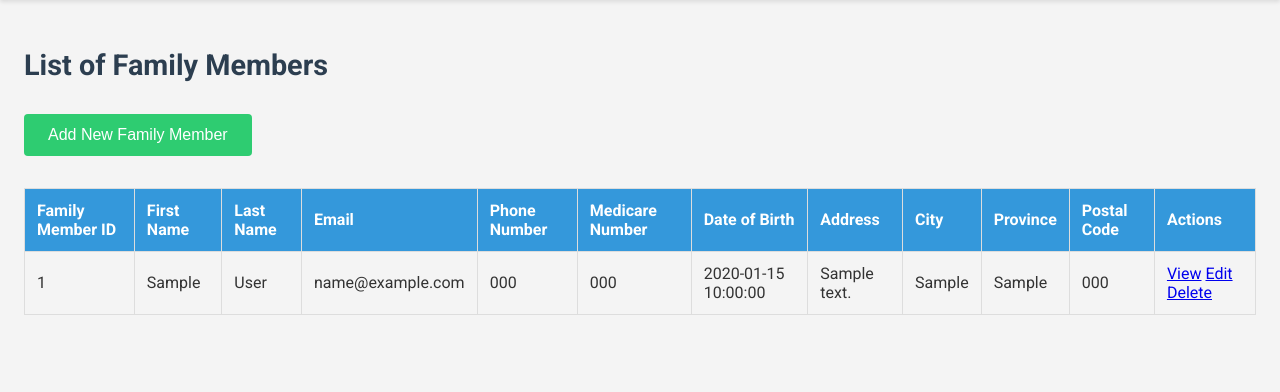
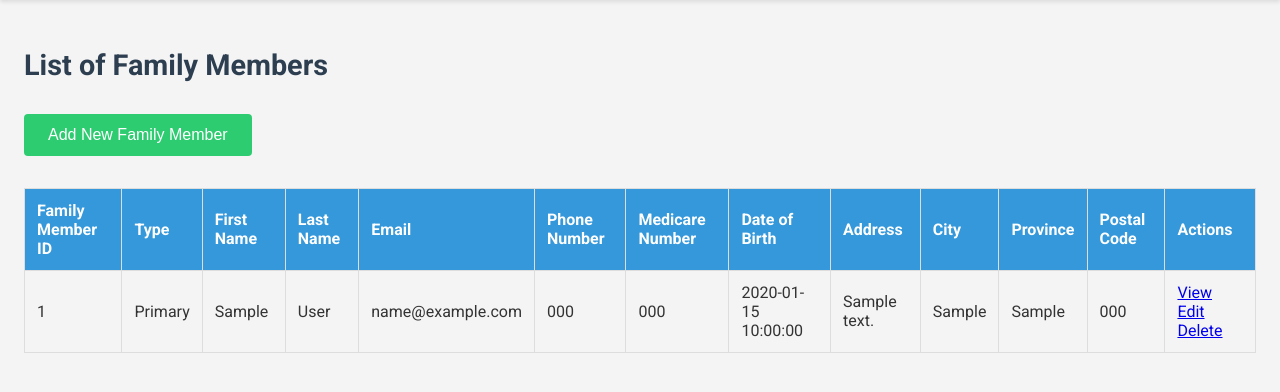
Before and after one commit to reamourad/Volleyball-sql, a PHP site: page /familyMembers/index.php in a window 1280 px wide. Shown: the part 119-511 px from the top of the page. Run offline with PHP 8.4, Linux system fonts and the light colour scheme; tables that the repository leaves empty or names only in its code hold one stand-in row (values such as "Sample post"); data that the repository does not hold is empty.

Commit message:
Display if primary/secondary family (#78)

```diff
--- a/familyMembers/index.php
+++ b/familyMembers/index.php
@@ -5,6 +5,7 @@
     $query = "
         SELECT
             p.PersonID,
+            fm.isPrimary,
             p.FirstName,
             p.LastName,
             p.Email,
@@ -78,6 +79,7 @@
                 <thead>
                     <tr>
                         <th>Family Member ID</th>
+                        <th>Type</th>
                         <th>First Name</th>
                         <th>Last Name</th>
                         <th>Email</th>
@@ -95,6 +97,7 @@
                     <?php while($row = mysqli_fetch_assoc($result)): ?>
                         <tr>
                             <td><?= htmlspecialchars($row['PersonID']) ?></td>
+                            <td><?= $row['isPrimary'] ? 'Primary' : 'Secondary' ?></td>
                             <td><?= htmlspecialchars($row['FirstName']) ?></td>
                             <td><?= htmlspecialchars($row['LastName']) ?></td>
                             <td><?= htmlspecialchars($row['Email']) ?></td>
```
